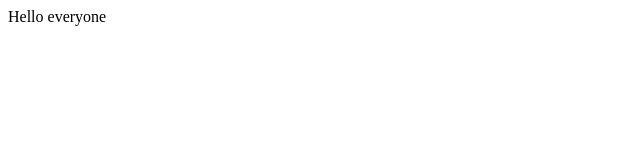
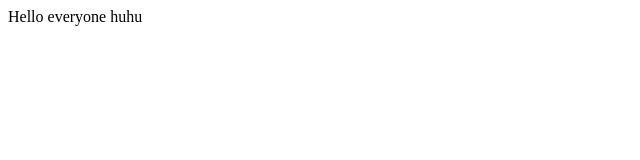
Before and after one commit to Namng1210/demo_git, a plain HTML site: page index.html in a window 1280 px wide. Shown: the full height of the page, 0-640 px from the left. Drawn offline with Linux system fonts and the light colour scheme.

Commit message:
Update index.html

```diff
--- a/index.html
+++ b/index.html
@@ -1 +1 @@
-<div>Hello everyone</div>
+<div>Hello everyone huhu</div>
```
